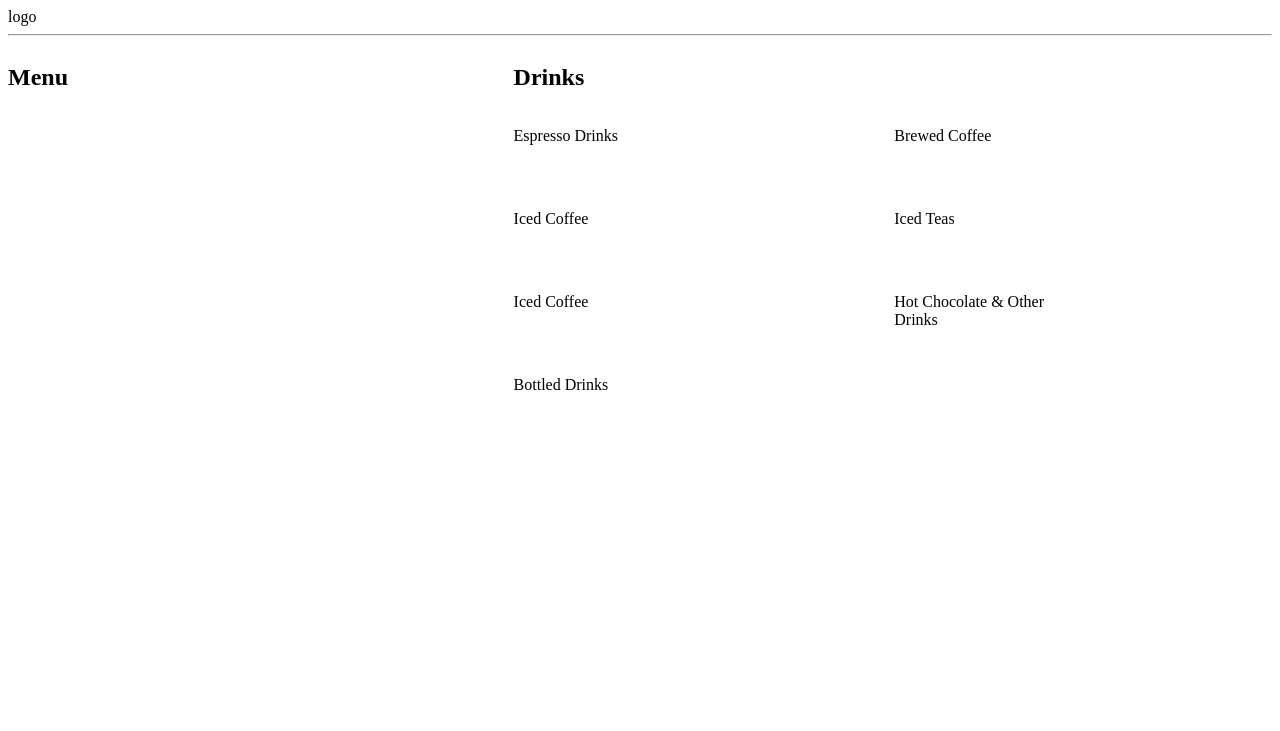
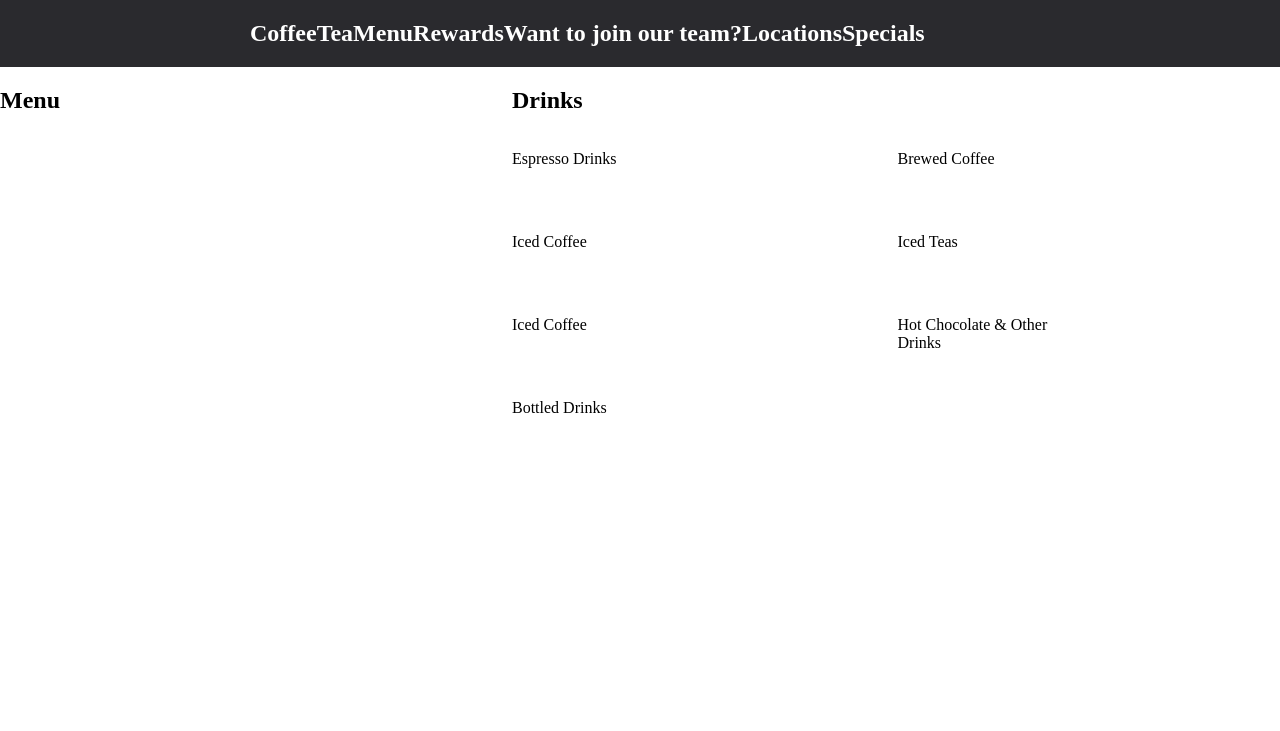
Before and after one commit to KSR247/stuBucks, a plain HTML site: page menu.html in a window 1280 px wide. Drawn offline with Linux system fonts and the light colour scheme.

Commit message:
added a header

```diff
--- a/menu.css
+++ b/menu.css
@@ -1,3 +1,27 @@
+body {
+  margin: 0;
+  padding: 0;
+  box-sizing: border-box;
+  font-family: gil;
+}
+
+header {
+  top: 0;
+  display: flex;
+  text-align: center;
+  background-color: rgb(42, 42, 46);
+}
+
+nav {
+  display: flex;
+  justify-content: space-evenly;
+  flex-direction: row;
+  flex-grow: 1;
+  padding: 0px 250px;
+  flex-wrap: wrap;
+  color: white;
+}
+
 .menuContainer {
   box-sizing: border-box;
   display: grid;
--- a/menu.html
+++ b/menu.html
@@ -9,8 +9,17 @@
 </head>
 <body>
   <header class="menu">
-    logo
-    <hr>
+    <header class="header">
+        <nav>
+          <h2>Coffee</h2>
+          <h2>Tea</h2>
+          <h2>Menu</h2>
+          <h2>Rewards</h2>
+          <h2>Want to join our team?</h2>
+          <h2>Locations</h2>
+          <h2>Specials</h2>
+        </nav>
+      </header>
   </header>
 
   <div class="menuContainer">
```
